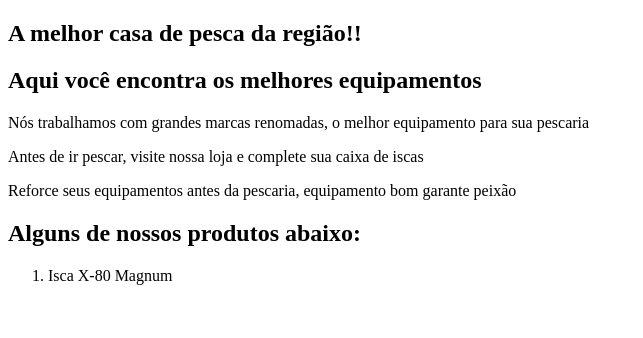
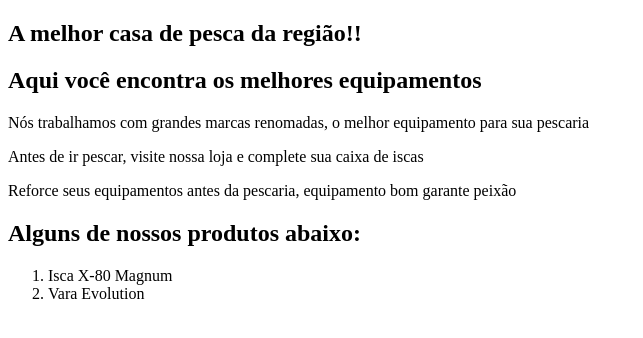
Before and after one commit to jorgeprado010/prova-html-css-jorge, a plain HTML site: page index.html in a window 1280 px wide. Shown: the whole page, without its empty margins (0-643 px from the left). Drawn offline with Linux system fonts and the light colour scheme.

Commit message:
adicionei a 2 linha na lista ordenada: Vara

```diff
--- a/index.html
+++ b/index.html
@@ -20,6 +20,7 @@
 
                  <ol>
                     <li> Isca X-80 Magnum</li>
+                    <li> Vara Evolution</li>
                  </ol>
 </body>
 </html>
```
